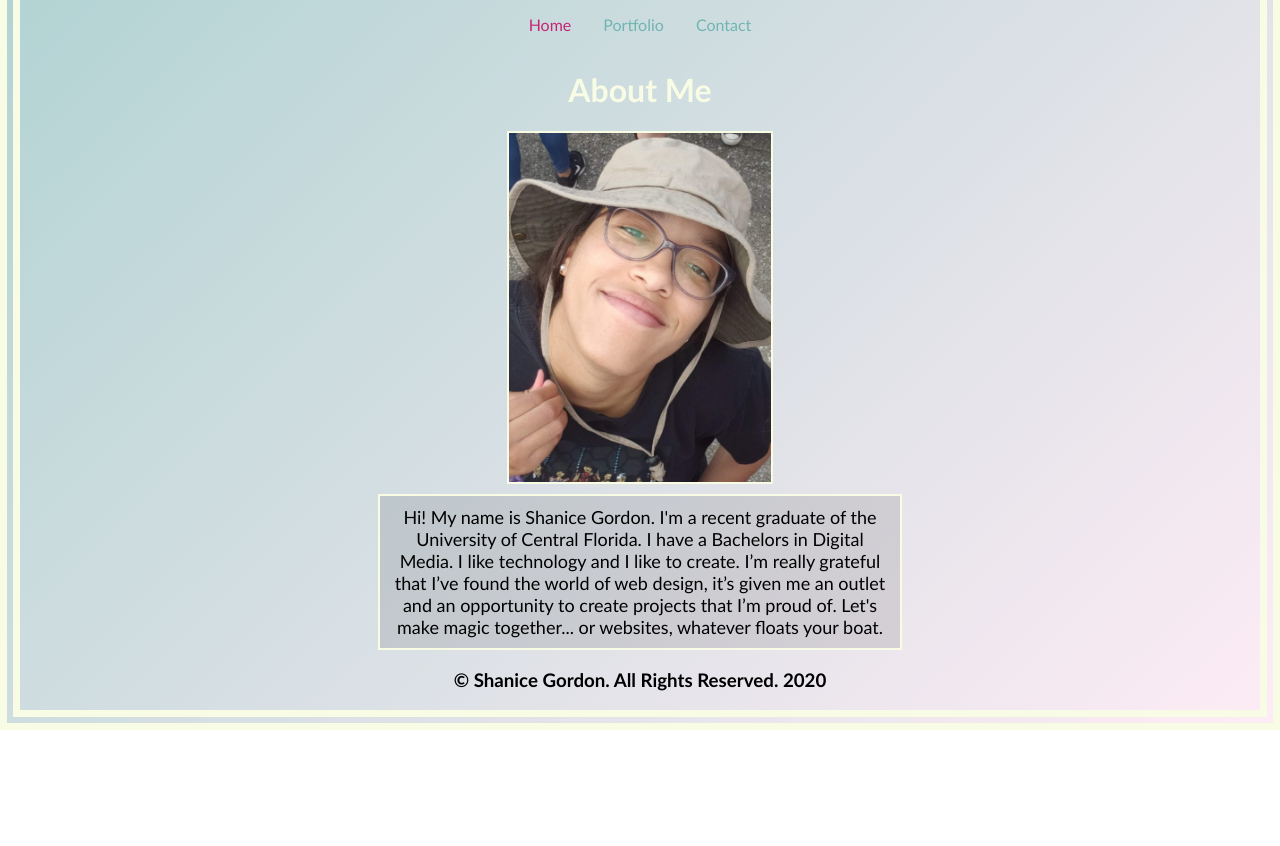
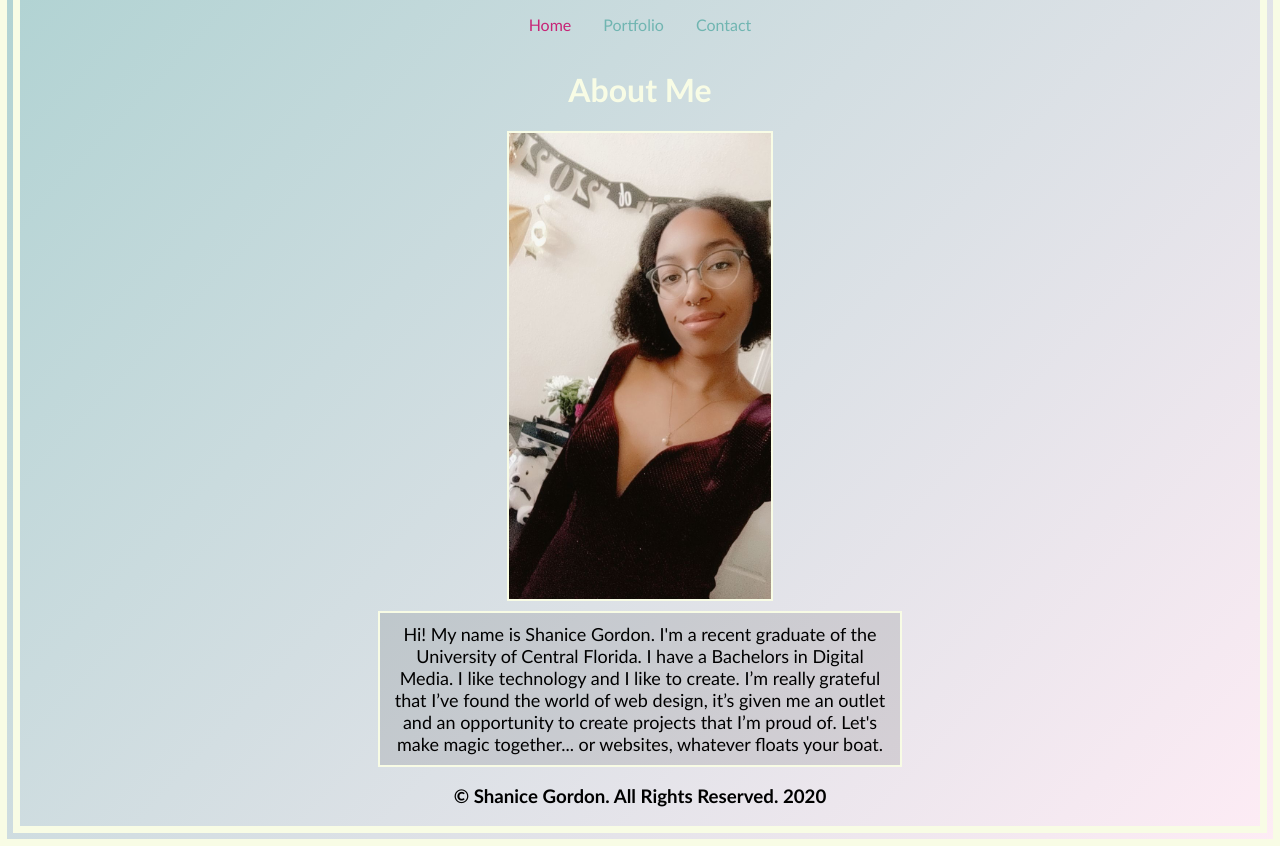
Before and after one commit to Pizzadoesntlie/Applications, a React (Create React App) app in the folder Apps/portfolio_website/: page / in a window 1280 px wide. Shown: the part 520-1366 px from the top of the page. Before the commit the page ends 1250 px from the top, so only its background shows below. Built offline with nearby package versions, Linux system fonts and the light colour scheme.

Commit message:
image update

```diff
--- a/Apps/portfolio_website/src/components/Home/index.js
+++ b/Apps/portfolio_website/src/components/Home/index.js
@@ -6,13 +6,15 @@ class Home extends React.Component {
         return(
              <div className="head">
                 <h1>About Me</h1>
-                <img className="bio" src="images/bio_pic.jpg" alt="Shanice" />
+                <div className="head_bio">
+                <img className="bio" src="images/shanice_2020.jpg" alt="Shanice" />
                 <p className="bio">Hi! My name is Shanice Gordon. I'm a recent graduate of the University of Central Florida.
                 I have a Bachelors in Digital Media. I like technology and I like to create.
                 I’m really grateful that I’ve found the world of web design, it’s given me an outlet and
                 an opportunity to create projects that I’m proud of.
                 Let's make magic together... or websites, whatever floats your boat.
                 </p>
+                </div>
                 <div className="footer">
                  <h3>&copy; Shanice Gordon. All Rights Reserved. 2020</h3>
                 </div>
--- a/Apps/portfolio_website/src/styles.css
+++ b/Apps/portfolio_website/src/styles.css
@@ -5,13 +5,13 @@
         width:100%;
     }
     /*home page*/
-    .grid-logo{
+    .grid-logo {
         grid-area: 1 / 2 / 1 / span 1;
     }
     .grid-nav {
         grid-area: 2 / 2 / 2 / span 1;
     }
-    .head{
+    .head {
         grid-area: 3 / 2 / 3 / span 1;
     }
      /*portfolio page*/
```
Also changed, not shown: Apps/portfolio_website/public/images/shanice_2020.jpg (added).
